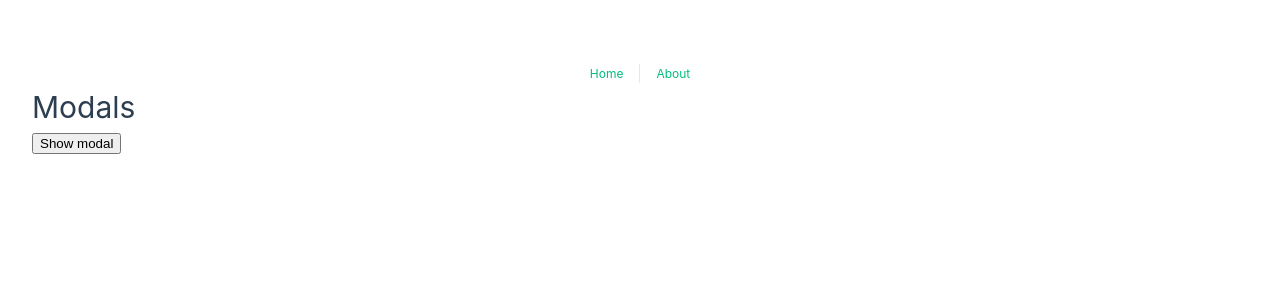
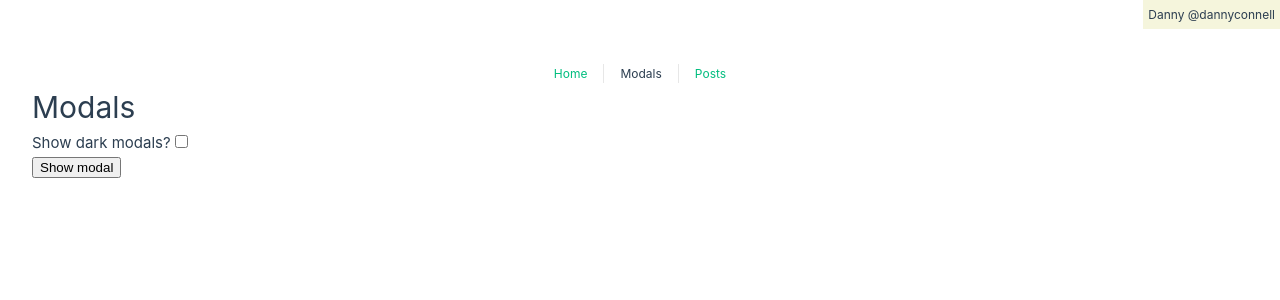
Before and after one commit to tranzi90/vue-learn, a Vue app: page /modals in a window 1280 px wide. Shown: the top 300 px of the page. Built offline with nearby package versions, Linux system fonts and the light colour scheme.

Commit message:
props, emits explanation

```diff
--- a/src/App.vue
+++ b/src/App.vue
@@ -1,11 +1,36 @@
 <template>
+  <div class="user-data">
+    {{ userData.name }} @{{ userData.username }}
+  </div>
+
   <nav>
     <RouterLink to="/">Home</RouterLink>
-    <RouterLink to="/about">About</RouterLink>
+    <RouterLink to="/modals">Modals</RouterLink>
+    <RouterLink to="/posts">Posts</RouterLink>
   </nav>
 
   <RouterView />
 </template>
+
+<script setup>
+/*
+  imports
+*/
+
+  import { reactive, provide } from 'vue'
+
+/*
+  user data
+*/
+
+  const userData = reactive({
+    name: 'Danny',
+    username: 'dannyconnell'
+  })
+
+  provide('userData', userData)
+
+</script>
 
 <style>
 @import '@/assets/base.css';
@@ -65,4 +90,13 @@
 nav a:first-of-type {
   border: 0;
 }
+
+.user-data {
+  position: absolute;
+  background: beige;
+  top: 0;
+  right: 0;
+  font-size: 12px;
+  padding: 5px;
+}
 </style>
--- /dev/null
+++ b/src/components/Modal.vue
@@ -0,0 +1,64 @@
+<template>
+  <teleport to=".modals-container">
+    <div
+      v-if="modelValue"
+      class="modal"
+    >
+      <h1>{{ title }}</h1>
+      <slot />
+      <button @click="$emit('update:modelValue', false)">Hide modal</button>
+      <div>
+        Username is: {{ userData.username }}
+      </div>
+    </div>
+  </teleport>
+</template>
+
+<script setup>
+/*
+  imports
+*/
+
+  import { inject } from 'vue'
+
+/*
+  props
+*/
+
+  const props = defineProps({
+    modelValue: {
+      type: Boolean,
+      default: false
+    },
+    title: {
+      type: String,
+      default: 'No title specified'
+    }
+  })
+
+/*
+  emits
+*/
+
+  const emit = defineEmits(['update:modelValue'])
+
+/*
+  user data
+*/
+
+  const userData = inject('userData')
+
+</script>
+
+<style>
+.modal {
+  background: beige;
+  padding: 10px;
+  position: absolute;
+  left: 0;
+  top: 0;
+  width: 100%;
+  height: 100%;
+  z-index: 1;
+}
+</style>
--- /dev/null
+++ b/src/components/ModalDark.vue
@@ -0,0 +1,50 @@
+<template>
+  <teleport to=".modals-container">
+    <div
+      v-if="modelValue"
+      class="modal-dark"
+    >
+      <h1>{{ title }}</h1>
+      <slot />
+      <button @click="$emit('update:modelValue', false)">Hide modal</button>
+    </div>
+  </teleport>
+</template>
+
+<script setup>
+/*
+  props
+*/
+
+  const props = defineProps({
+    modelValue: {
+      type: Boolean,
+      default: false
+    },
+    title: {
+      type: String,
+      default: 'No title specified'
+    }
+  })
+
+/*
+  emits
+*/
+
+  const emit = defineEmits(['update:modelValue'])
+
+</script>
+
+<style>
+.modal-dark {
+  background: #333;
+  color: white;
+  padding: 10px;
+  position: absolute;
+  left: 0;
+  top: 0;
+  width: 100%;
+  height: 100%;
+  z-index: 1;
+}
+</style>
--- a/src/views/ModalsView.vue
+++ b/src/views/ModalsView.vue
@@ -1,17 +1,23 @@
 <template>
   <div class="modals">
     <h1>Modals</h1>
+    <div>
+      <label>
+        Show dark modals?
+        <input
+          v-model="showDarkModals"
+          type="checkbox"
+        />
+      </label>
+    </div>
     <button @click="showModal = true">Show modal</button>
-    <teleport to=".modals-container">
-      <div
-        v-if="showModal"
-        class="modal"
-      >
-        <h1>This is a modal</h1>
-        <p>Lorem ipsum dolor sit amet consectetur adipisicing elit. Beatae ipsa laboriosam vero natus ut rerum quaerat, saepe praesentium tempore et hic velit odio nemo minus labore quam ullam quod architecto?</p>
-        <button @click="showModal = false">Hide modal</button>
-      </div>
-    </teleport>
+    <component
+      v-model="showModal"
+      :is="showDarkModals ? ModalDark : Modal"
+      title="My modal title (via prop)"
+    >
+      <p>Lorem ipsum dolor sit amet consectetur adipisicing elit. Beatae ipsa laboriosam vero natus ut rerum quaerat, saepe praesentium tempore et hic velit odio nemo minus labore quam ullam quod architecto?</p>
+    </component>
   </div>
 </template>
 
@@ -21,24 +27,26 @@
 */
 
   import { ref } from 'vue'
+  import Modal from '@/components/Modal.vue'
+  import ModalDark from '@/components/ModalDark.vue'
 
 /*
   modals
 */
 
+  const showDarkModals = ref(false)
   const showModal = ref(false)
 
 </script>
 
-<style>
-.modal {
-  background: beige;
-  padding: 10px;
-  position: absolute;
-  left: 0;
-  top: 0;
-  width: 100%;
-  height: 100%;
-  z-index: 1;
+<!--
+<script>
+import Modal from '@/components/Modal.vue'
+
+export default {
+  components: {
+    Modal
+  }
 }
-</style>
+</script>
+-->
```
Also changed, not shown: src/router/index.js (+6 -3 lines).
